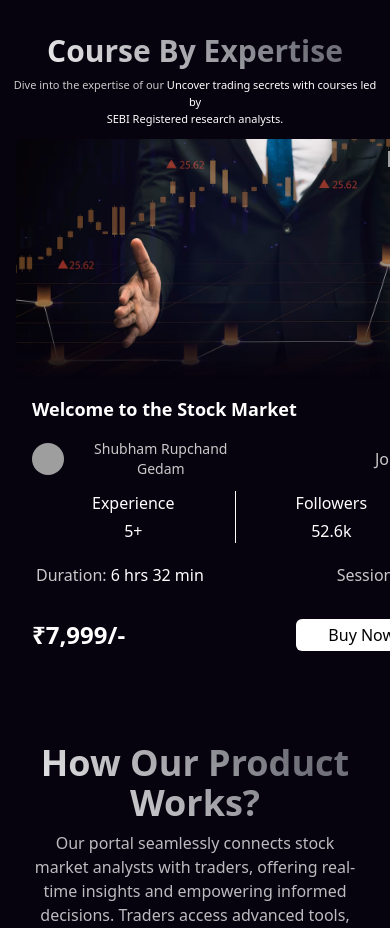
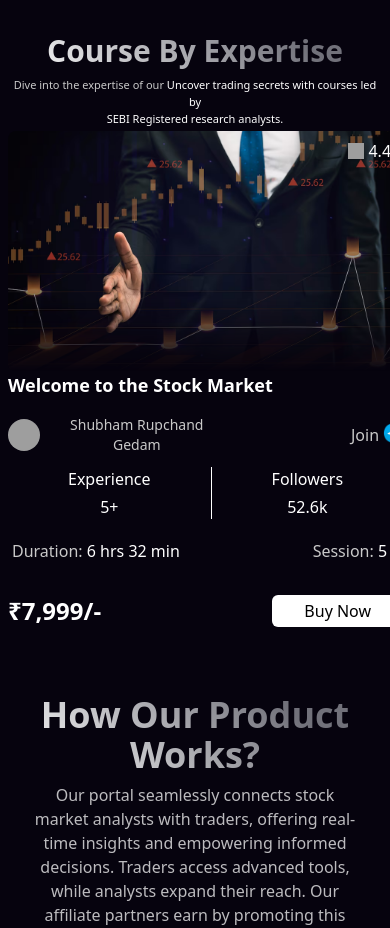
Before and after one commit to eesheesingh/copartner, a React (Create React App) app: page / in a window 390 px wide. Shown: the part 5340-6268 px from the top of the page. Built offline with nearby package versions, Linux system fonts and the light colour scheme; grey boxes are pictures that could not be loaded.

Commit message:
Hover fix and z-index in Subscription-RA-bg remove

```diff
--- a/src/components/HomePage/CourseCards/CourseCards.jsx
+++ b/src/components/HomePage/CourseCards/CourseCards.jsx
@@ -14,7 +14,7 @@ const CourseCard = ({ courseData }) => {
 
   return (
     // md:w-1/3 add in the 1ist div
-    <div className="w-full p-2 rounded-md mb-8 md:mb-0">
+    <div className="md:w-full md:p-2 rounded-md mb-8 md:mb-0">
       <Link to="course" onClick={scrollToTop}>
       <div className="w-full overflow-hidden relative rounded-lg bg-transparent transition duration-300 ease-in-out transform hover:bg-[#ffffff19]">
         <img
@@ -32,7 +32,7 @@ const CourseCard = ({ courseData }) => {
           <span className="mr-1">4.4</span>
         </div>
 
-        <div className="p-4 relative z-10">
+        <div className="md:p-4 relative z-10">
           {/* Course Title */}
           <h3 className="text-lg font-semibold text-left">{courseData.courseTitle}</h3>
 
--- a/src/components/HomePage/CourseCards/CourseInfo.jsx
+++ b/src/components/HomePage/CourseCards/CourseInfo.jsx
@@ -51,7 +51,7 @@ const CourseInfo = ({ courseData }) => {
           />
 
           {/* Star image with rating */}
-          <div className="absolute top-0 right-0 z-10 flex items-center mt-2 mr-2">
+          <div className="absolute top-0 right-0 flex items-center mt-2 mr-2">
             <img src={stars} alt="Stars" className="w-6 h-6 mr-1" />
             <p className="text-white text-sm font-semibold">4.4</p>
           </div>
--- a/src/components/SubscriptionRAPage/SubscriptionRA.jsx
+++ b/src/components/SubscriptionRAPage/SubscriptionRA.jsx
@@ -3,7 +3,18 @@ import styles from "../../style";
 import "../css/SubscriptionRA.css";
 import { course_data, expertise_data } from "../constants/data";
 import { useParams } from "react-router-dom";
-import { arrow, stars, tick, layer, RA1, rate, devices, videoImg, time, chart } from "../../assets";
+import {
+  arrow,
+  stars,
+  tick,
+  layer,
+  RA1,
+  rate,
+  devices,
+  videoImg,
+  time,
+  chart,
+} from "../../assets";
 import Testimonials from "../Testimoials/Testimonial";
 import CoursePaymentPopup from "./CoursePaymentPopup";
 import SubscriptionPaymentPopup from "./SubscriptionPaymentPopup";
@@ -51,7 +62,6 @@ const SubscriptionRA = () => {
   };
 
   useEffect(() => {
-    // Filter the expertise_data array to find the object with the matching id
     const filteredData = expertise_data.find((expert) => expert.id === id);
     setExpertData(filteredData);
   }, [id]);
@@ -65,7 +75,7 @@ const SubscriptionRA = () => {
   };
 
   const handleMouseLeave = () => {
-    setActiveHoverIndex(0); // Reset to the first card when no card is being hovered
+    setActiveHoverIndex(0);
   };
 
   return (
@@ -213,7 +223,7 @@ const SubscriptionRA = () => {
         <div className="text-white flex flex-wrap justify-center md:gap-8 gap-2 w-full subscription-cards">
           <div
             className={`flex-1 rounded-2xl p-5 basic-div max-w-[400px] ${
-              activeHoverIndex === 1 ? "hover:bg-[#18181B80]" : ""
+              activeHoverIndex === 0 ? "hover:bg-[#18181B80]" : ""
             }`}
             onMouseOver={handleMouseOver}
             onMouseOut={handleMouseOut}
@@ -595,7 +605,10 @@ const SubscriptionRA = () => {
         </section>
 
         {slicedCourses.map((courses, index) => (
-        <div key={index} className="text-white border border-solid border-white border-opacity-10 rounded-lg p-3 md:p-8 md:mb-16 mb-12 relative">
+          <div
+            key={index}
+            className="text-white border border-solid border-white border-opacity-10 rounded-lg p-3 md:p-8 md:mb-16 mb-12 relative"
+          >
             {/* Rating */}
 
             {/* Heading */}
@@ -690,7 +703,13 @@ const SubscriptionRA = () => {
                     {courses.price}
                   </h2>
                   <div className="items-center justify-center">
-                  <button onClick={() => { setShowPopup(true); handleSelectPlan("Course", 7999); }} className="px-10 py-3 rounded-lg bg-[#fff] text-[#000] text-[15px] font-semibold">
+                    <button
+                      onClick={() => {
+                        setShowPopup(true);
+                        handleSelectPlan("Course", 7999);
+                      }}
+                      className="px-10 py-3 rounded-lg bg-[#fff] text-[#000] text-[15px] font-semibold"
+                    >
                       Buy Now
                     </button>
                     {showPopup && (
@@ -722,7 +741,9 @@ const SubscriptionRA = () => {
                         <p className="text-3xl font-bold">{session.id}</p>
                       </div>
                       <div className="p-0">
-                      <h5 className="text-xl font-semibold">{session.title}</h5>
+                        <h5 className="text-xl font-semibold">
+                          {session.title}
+                        </h5>
                         <p className="text-xs md:text-sm text-gray-300 mt-1">
                           {session.description}
                         </p>
--- a/src/components/css/SubscriptionRA.css
+++ b/src/components/css/SubscriptionRA.css
@@ -3,7 +3,6 @@
     background-repeat: no-repeat;
     background-position: 40vw 3vh;
     background-size: 55rem;
-    z-index: 40;
 }
 
 .subscription-RA-img {
```
Lines whose indentation alone changed are shown as unchanged.
